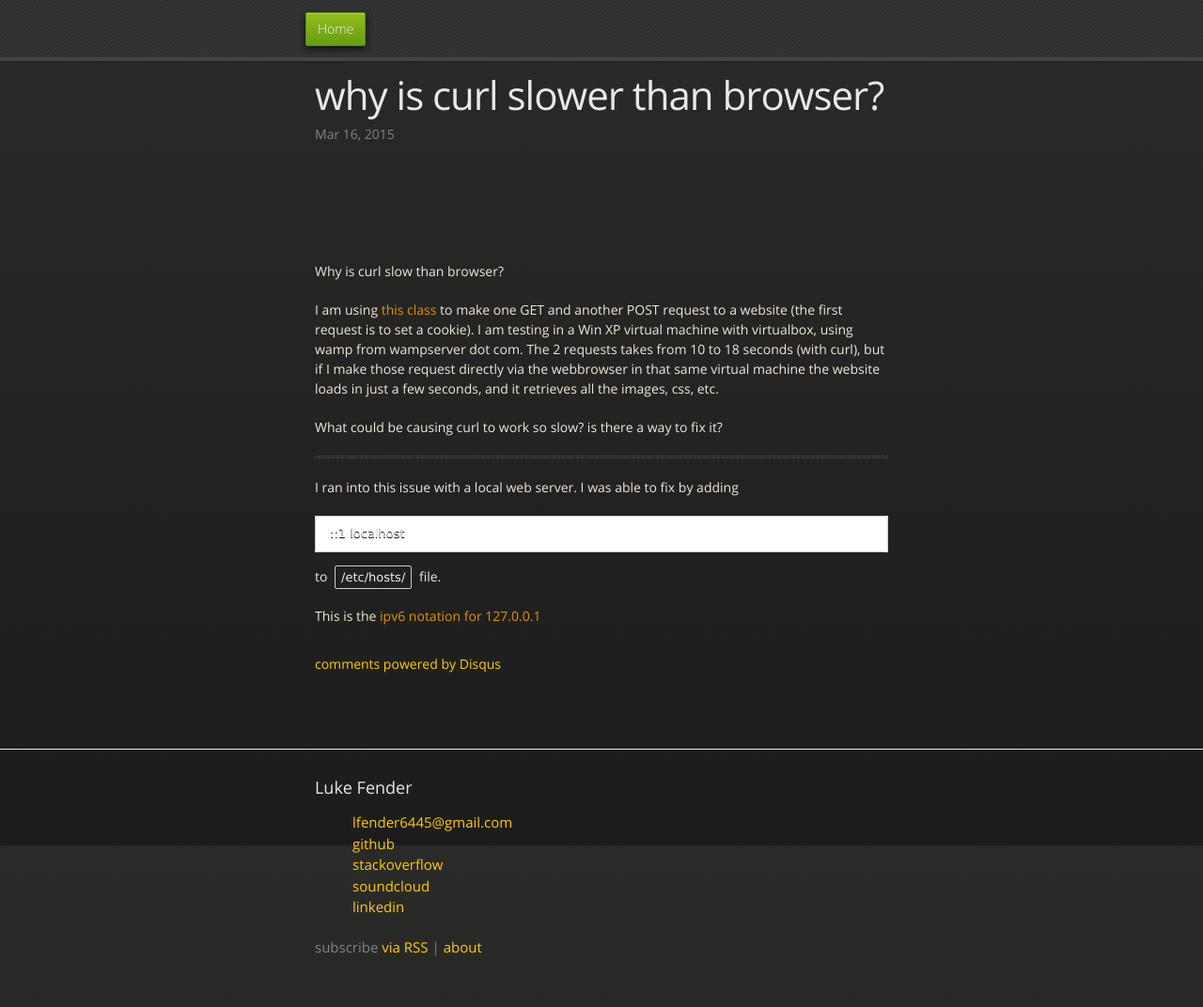
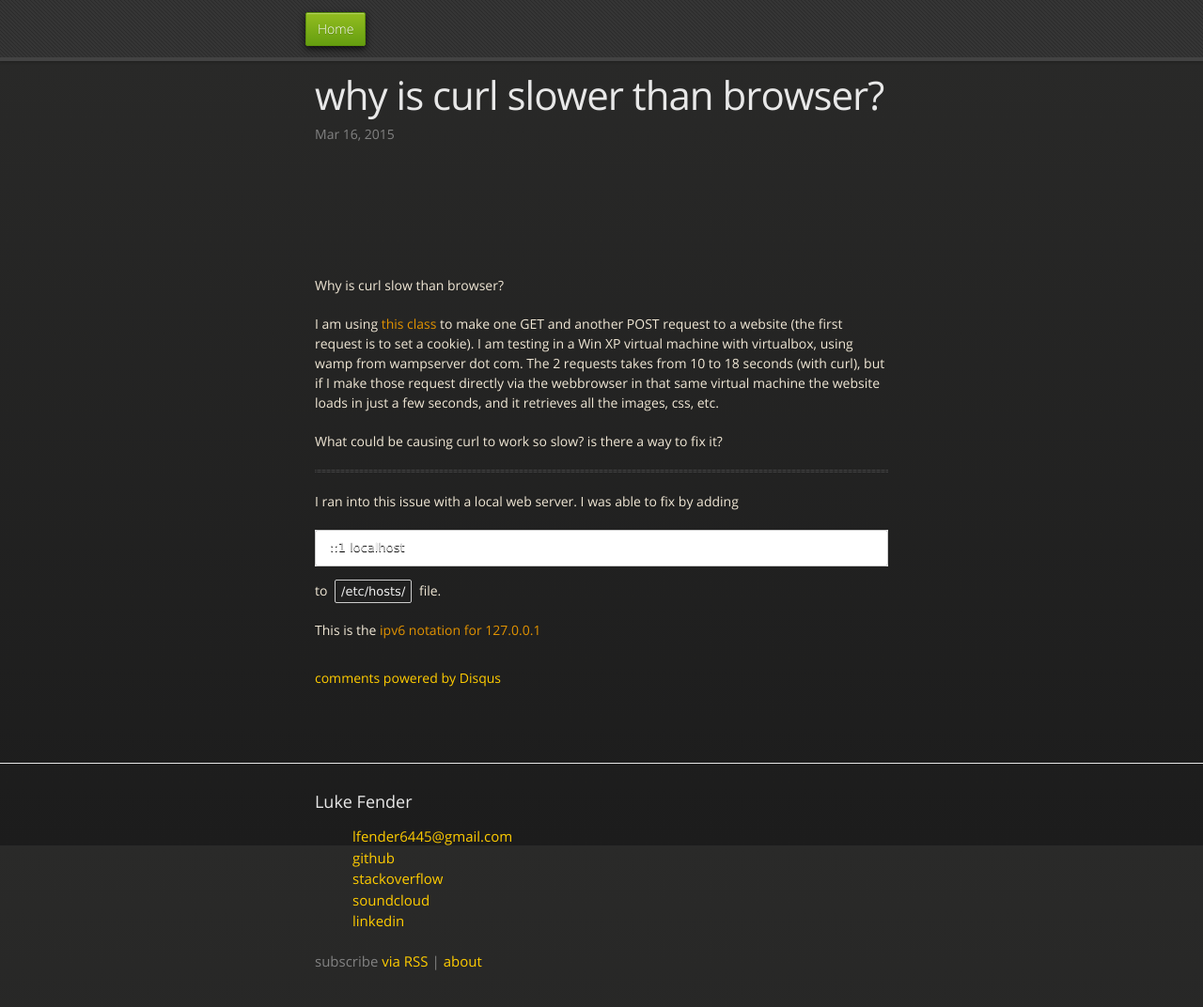
Before and after one commit to lfender6445/lfender6445.github.io, a Jekyll site: the page built from _posts/2015-03-16-why-could-curl-be-slower-than-a-web-browser.md, in a window 1280 px wide and 1119 px high. Shown: the top 1072 px of the window at 94% size. Built offline with Jekyll 4.4.1, drawn with Linux system fonts in a browser that asks for light colours; nearby versions of some CDN libraries; comment, search, counter and statistics services are not loaded.

Commit message:
adjust css

```diff
--- a/_includes/top_ad_unit.html
+++ b/_includes/top_ad_unit.html
@@ -1,3 +1,4 @@
+<div id='aut'>
   <script async src="//pagead2.googlesyndication.com/pagead/js/adsbygoogle.js"></script>
   <!-- top_leaderboard -->
   <ins class="adsbygoogle"
@@ -7,3 +8,4 @@
   <script>
   (adsbygoogle = window.adsbygoogle || []).push({});
   </script>
+</div>
--- a/assets/css/main.scss
+++ b/assets/css/main.scss
@@ -2,7 +2,6 @@
 # Only the main Sass file needs front matter (the dashes are enough)
 ---
 @charset "utf-8";
-
 
 
 // Our variables
@@ -43,3 +42,4 @@
 @import "base", "layout", "syntax-highlighting";
 html footer .wrapper { margin: 0px auto; }
 // html .post { margin-top: 60px; }
+#aut { margin-bottom: 15px; }
```
Lines whose indentation alone changed are shown as unchanged.
